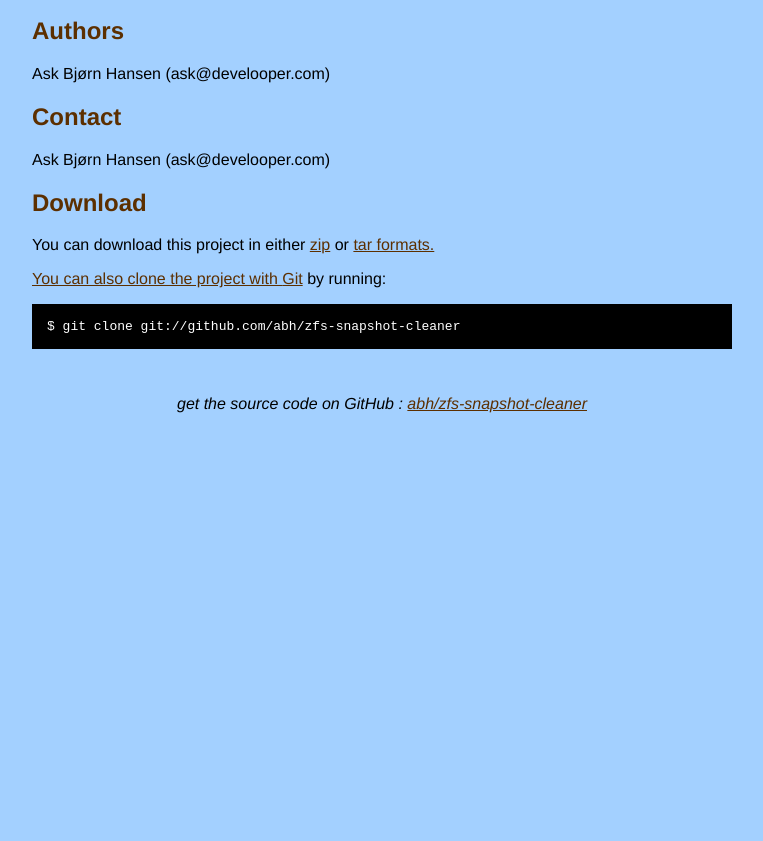
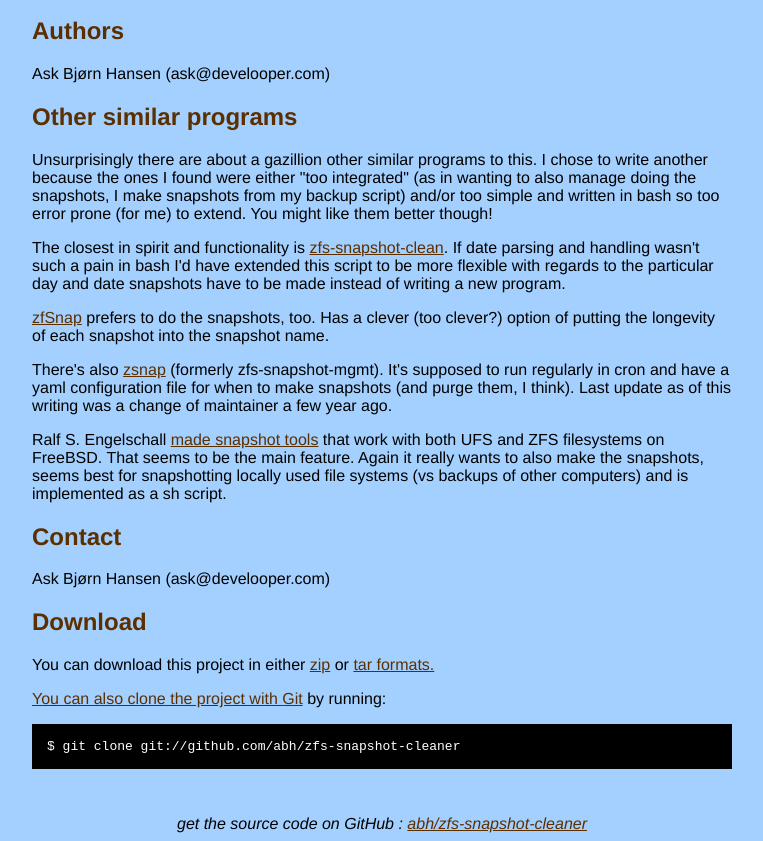
Before and after one commit to abh/zfs-snapshot-cleaner, a plain HTML site: page index.html in a window 1280 px wide. Shown: the part 1284-2125 px from the top of the page, without its empty margins (258-1021 px from the left). Before the commit the page ends 1705 px from the top, so only its background shows below. Drawn offline with Linux system fonts and the light colour scheme.

Commit message:
List other similar programs

```diff
--- a/index.html
+++ b/index.html
@@ -124,6 +124,48 @@
       <h2>Authors</h2>
       <p>Ask Bjørn Hansen (ask@develooper.com)<br/>      </p>
 
+      <h2>Other similar programs</h2>
+
+      <p>
+        Unsurprisingly there are about a gazillion other similar
+        programs to this.  I chose to write another because the ones I
+        found were either "too integrated" (as in wanting to also
+        manage doing the snapshots, I make snapshots from my backup
+        script) and/or too simple and written in bash so too error
+        prone (for me) to extend.  You might like them better though!
+      </p>
+
+        <p>The closest in spirit and functionality
+        is <a href="https://github.com/knu/zfs-snapshot-clean">zfs-snapshot-clean</a>. If
+        date parsing and handling wasn't such a pain in bash I'd have
+        extended this script to be more flexible with regards to the
+        particular day and date snapshots have to be made instead of
+        writing a new program.
+        </p>
+
+        <p><a href="https://github.com/graudeejs/zfSnap">zfSnap</a>
+        prefers to do the snapshots, too. Has a clever (too clever?)
+        option of putting the longevity of each snapshot into the
+        snapshot name.
+        </p>
+
+        <p>There's also <a href="http://github.com/marius/zsnap">zsnap</a>
+        (formerly zfs-snapshot-mgmt). It's supposed to run regularly
+        in cron and have a yaml configuration file for when to make
+        snapshots (and purge them, I think). Last update as of this
+        writing was a change of maintainer a few year ago.</p>
+
+        <p>
+          Ralf
+          S. Engelschall <a href="http://people.freebsd.org/~rse/snapshot/">made
+          snapshot tools</a> that work with both UFS and ZFS
+          filesystems on FreeBSD.  That seems to be the main
+          feature. Again it really wants to also make the snapshots, seems best
+          for snapshotting locally used file systems (vs backups of other computers)
+          and is implemented as a sh script.
+        </p>
+
+
       <h2>Contact</h2>
       <p>Ask Bjørn Hansen (ask@develooper.com)<br/>      </p>
 
```
